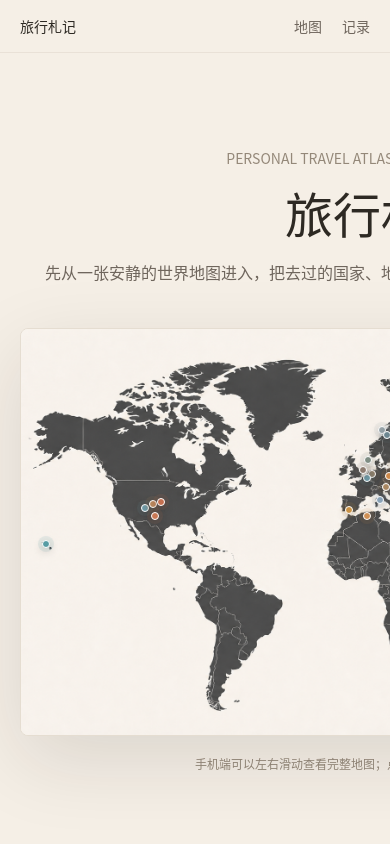
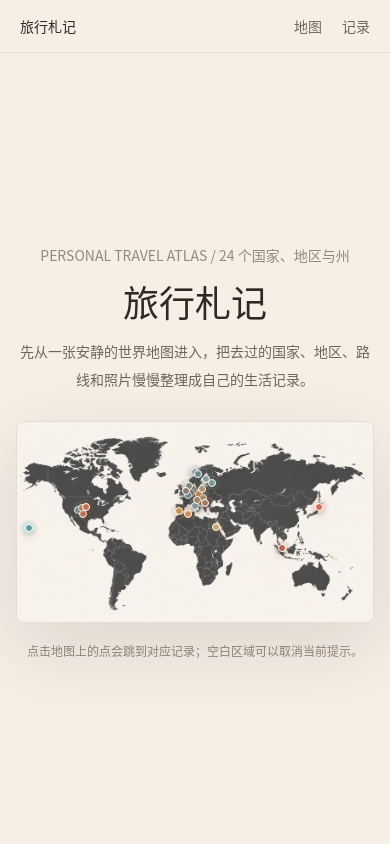
Before and after one commit to Tony-Zhaoxy/travel-journal, a Next.js app: page / in a window 390 px wide. Shown: the top 844 px of the page. Built offline with nearby package versions, Linux system fonts and the light colour scheme.

Commit message:
Fix mobile homepage map fit

```diff
--- a/components/Hero.tsx
+++ b/components/Hero.tsx
@@ -11,21 +11,21 @@ type HeroProps = {
 export function Hero({ travels }: HeroProps) {
   return (
     <section
-      className="relative min-h-screen overflow-hidden bg-[#f5efe6] px-5 pb-10 pt-28 text-[#2d2923] sm:px-8"
+      className="relative min-h-screen overflow-hidden bg-[#f5efe6] px-4 pb-8 pt-24 text-[#2d2923] sm:px-8 sm:pt-28"
       id="atlas"
     >
-      <div className="relative z-10 mx-auto grid min-h-[calc(100vh-9rem)] max-w-6xl content-center gap-10">
+      <div className="relative z-10 mx-auto grid min-h-[calc(100vh-8rem)] max-w-6xl content-center gap-7 sm:min-h-[calc(100vh-9rem)] sm:gap-10">
         <motion.div
           animate={{ opacity: 1, y: 0 }}
-          className="mx-auto max-w-3xl space-y-5 text-center"
+          className="mx-auto max-w-3xl space-y-4 text-center sm:space-y-5"
           initial={false}
           transition={{ duration: 0.8, ease: [0.22, 1, 0.36, 1] }}
         >
           <p className="text-sm uppercase text-[#948879]">
             Personal travel atlas / {travels.length} 个国家、地区与州
           </p>
-          <h1 className="text-5xl font-normal text-balance md:text-7xl">旅行札记</h1>
-          <p className="mx-auto max-w-2xl text-base leading-8 text-[#6f665d] md:text-lg">
+          <h1 className="text-4xl font-normal text-balance sm:text-5xl md:text-7xl">旅行札记</h1>
+          <p className="mx-auto max-w-2xl text-sm leading-7 text-[#6f665d] sm:text-base sm:leading-8 md:text-lg">
             先从一张安静的世界地图进入，把去过的国家、地区、路线和照片慢慢整理成自己的生活记录。
           </p>
         </motion.div>
--- a/components/InteractiveWorldMap.tsx
+++ b/components/InteractiveWorldMap.tsx
@@ -1,7 +1,7 @@
 "use client";
 
 import { motion } from "framer-motion";
-import { useEffect, useMemo, useRef, useState } from "react";
+import { useMemo, useState } from "react";
 import type { TravelEntry } from "@/types/travel";
 
 type InteractiveWorldMapProps = {
@@ -37,7 +37,6 @@ function scrollToCountry(slug: string) {
 
 export function InteractiveWorldMap({ travels }: InteractiveWorldMapProps) {
   const [activeSlug, setActiveSlug] = useState<string | null>(null);
-  const mapScrollRef = useRef<HTMLDivElement>(null);
 
   const activeTravel = useMemo(
     () => travels.find((travel) => travel.slug === activeSlug),
@@ -46,27 +45,13 @@ export function InteractiveWorldMap({ travels }: InteractiveWorldMapProps) {
 
   const activePoint = activeTravel ? project(activeTravel) : undefined;
 
-  useEffect(() => {
-    const scroller = mapScrollRef.current;
-
-    if (!scroller || scroller.scrollWidth <= scroller.clientWidth) {
-      return;
-    }
-
-    scroller.scrollLeft = (scroller.scrollWidth - scroller.clientWidth) * 0.48;
-  }, []);
-
   return (
     <div className="space-y-4">
       <div
         className="relative overflow-hidden rounded-lg border border-[#e5ddd1] bg-[#fbf7ef] shadow-[0_24px_80px_rgba(31,27,21,0.12)]"
         onClick={() => setActiveSlug(null)}
       >
-        <div
-          className="overflow-x-auto overscroll-x-contain md:overflow-visible"
-          ref={mapScrollRef}
-        >
-          <div className="relative aspect-[1672/941] w-[720px] max-w-none md:min-h-[320px] md:w-full">
+        <div className="relative aspect-[1672/941] w-full md:min-h-[320px]">
           <img
             alt="极简世界地图"
             className="absolute inset-0 h-full w-full object-contain"
@@ -138,10 +123,9 @@ export function InteractiveWorldMap({ travels }: InteractiveWorldMapProps) {
           ) : null}
         </div>
       </div>
-      </div>
 
       <p className="text-center text-xs leading-6 text-[#948879]">
-        手机端可以左右滑动查看完整地图；点击地图上的点会跳到对应记录。
+        点击地图上的点会跳到对应记录；空白区域可以取消当前提示。
       </p>
     </div>
   );
```
Lines whose indentation alone changed are shown as unchanged.
